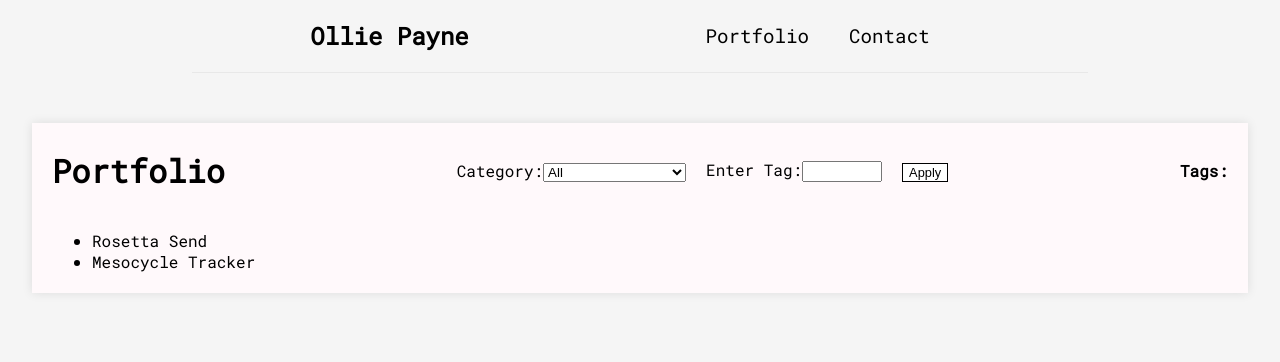
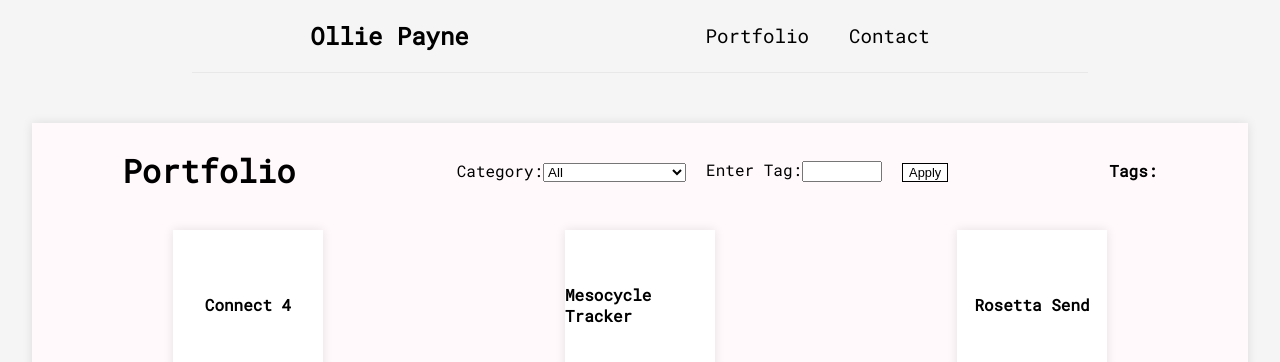
Before and after one commit to olliepayne/ollie-portfolio-rebuild, a Next.js app: page /portfolio in a window 1280 px wide. Shown: the top 362 px of the page. Built offline with nearby package versions, Linux system fonts and the light colour scheme.

Commit message:
add basic content filter system w/ cards

```diff
--- a/pages/portfolio/index.tsx
+++ b/pages/portfolio/index.tsx
@@ -11,10 +11,14 @@ export const getStaticProps = async () => {
   }
 }
 
-const EntryCard = () => {
+const EntryCard = (props) => {
+  const { entry } = props
+
   return (
-    <div>
-
+    <div className={styles.entryCardContainer}>
+      <div className={styles.entryCardContent}>
+        <h4>{entry.title}</h4>
+      </div>
     </div>
   )
 }
@@ -130,14 +134,14 @@ const Portfolio = ({ filters, entries }) => {
             <h4>Tags:</h4>
             <ul className={styles.tagList}>
               {appliedTags.map(tag => (
-                <li><Tag tag={tag} deleteTag={handleDeleteTag} /></li>
+                <li key={tag}><Tag tag={tag} deleteTag={handleDeleteTag} /></li>
               ))}
             </ul>
           </div>
         </div>
-        <ul>
+        <ul className={styles.entryCardList}>
           {filteredEntries.map(entry => (
-            <li key={entry.id}>{entry.title}</li>
+            <li key={entry.id}><EntryCard entry={entry} /></li>
           ))}
         </ul>
       </div>
--- a/public/portfolioData.json
+++ b/public/portfolioData.json
@@ -10,7 +10,7 @@
   "entries": [
     {
       "id": 0,
-      "title": "Rosetta Send",
+      "title": "Connect 4",
       "preview": "",
       "description": "",
       "links": [
@@ -23,7 +23,7 @@
           "General Assembly"
         ],
         "tags": [
-          "React", "Authentication", "JWT", "JavaScript", "CSS"
+          "HTML", "CSS", "JavaScript"
         ]
       }
     },
@@ -45,6 +45,25 @@
           "Express", "Authentication", "JavaScript"
         ]
       }
+    },
+    {
+      "id": 2,
+      "title": "Rosetta Send",
+      "preview": "",
+      "description": "",
+      "links": [
+        { "deployment": "" },
+        { "github": "" }
+      ],
+      "thumbnailURL": "",
+      "filters": {
+        "categories": [
+          "General Assembly"
+        ],
+        "tags": [
+          "React", "Authentication", "JWT", "JavaScript", "CSS"
+        ]
+      }
     }
   ]
 }
--- a/styles/Portfolio.module.css
+++ b/styles/Portfolio.module.css
@@ -1,6 +1,6 @@
 .firstRow {
   display: flex;
-  justify-content: space-between;
+  justify-content: space-around;
   align-items: center;
 }
 
@@ -39,24 +39,41 @@
   list-style: none;
   padding: 0;
   display: flex;
-  /* align-items: center; */
+  align-items: center;
 }
 
 .tagContainer {
-  border: 1px black solid;
-  border-radius: 5px;
   display: flex;
   align-items: center;
+  text-decoration: underline;
+  width: rem;
 }
 
 .deleteTagBtn {
   background: none;
   border: none;
-  transition: 0.25;
+  margin-right: 5px;
 }
 
 .deleteTagBtn:hover {
   cursor: pointer;
   opacity: 50%;
-  transform: scale(1.3);
 }
+
+.entryCardList {
+  list-style-type: none;
+  padding: 0;
+  display: flex;
+  flex-wrap: wrap;
+  justify-content: space-around;
+}
+
+.entryCardContainer {
+  width: 150px;
+  height: 150px;
+  box-shadow: 0 0 10px rgba(0, 0, 0, 0.1);
+  background-color: white;
+  display: flex;
+  justify-content: center;
+  align-items: center;
+}
```
